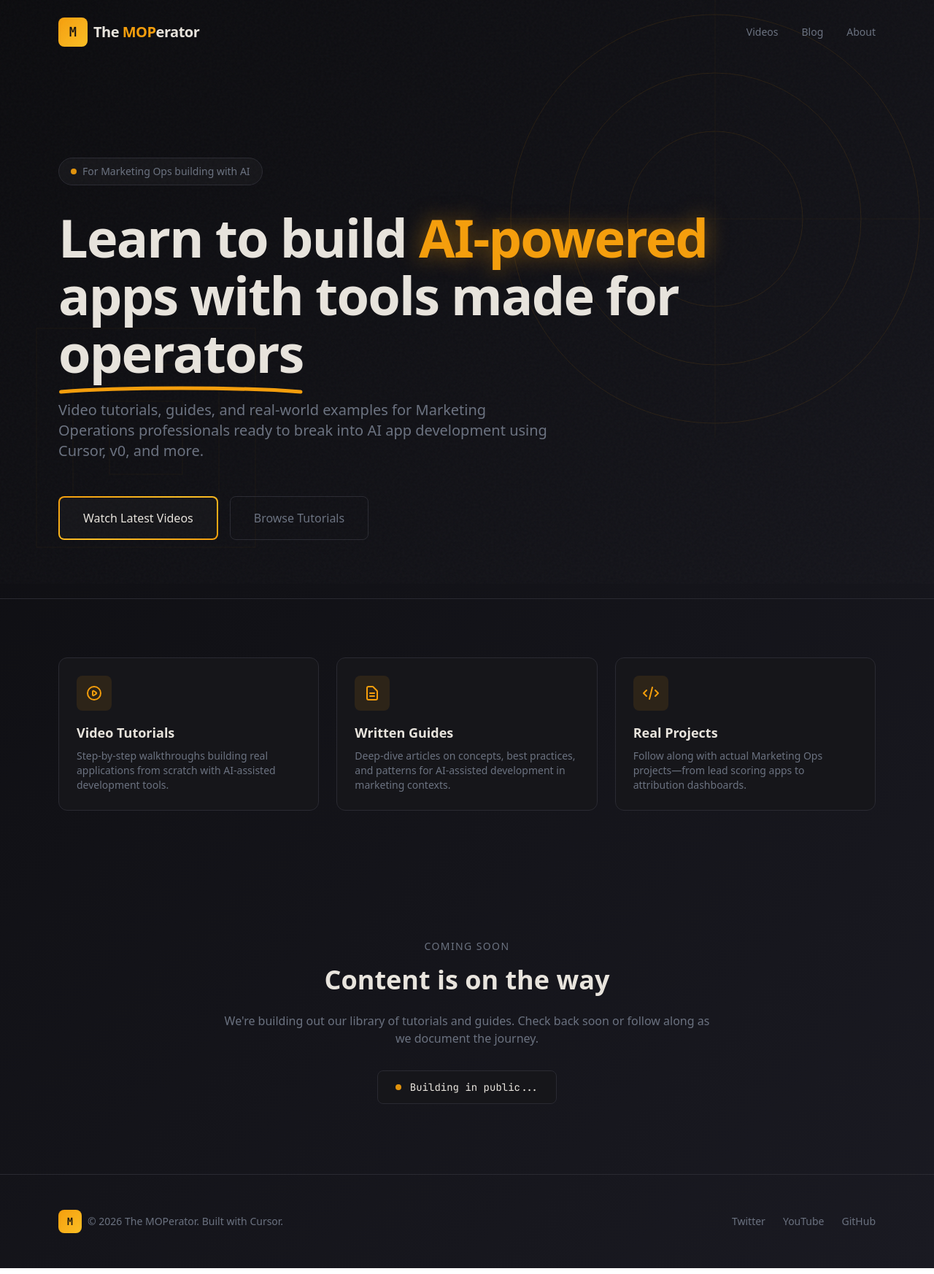
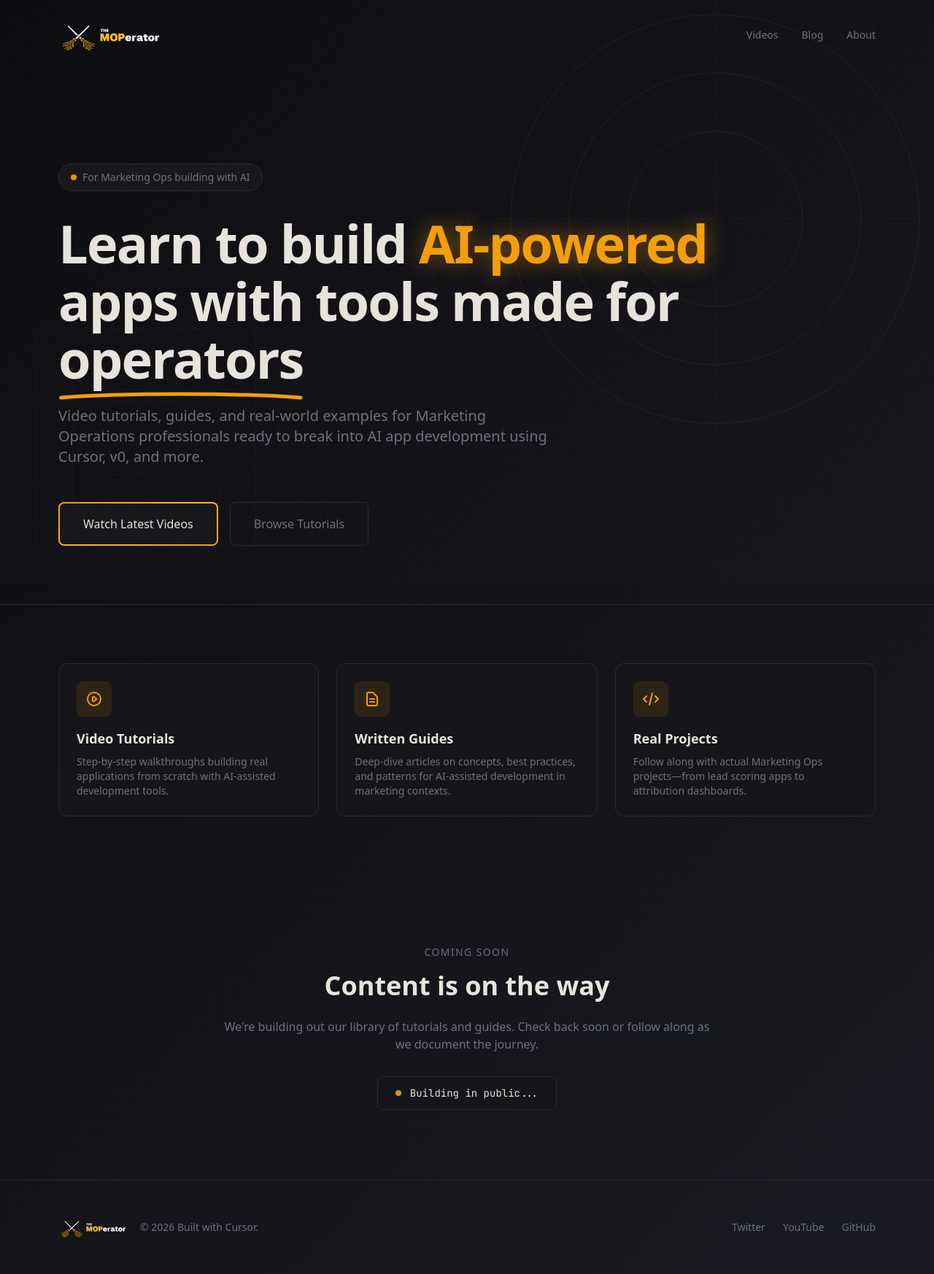
Before and after one commit to joe-reitz/moperator, a Next.js app: page / in a window 1280 px wide. Shown: the whole page at 73% size. Built offline with nearby package versions, Linux system fonts and the light colour scheme.

Commit message:
Add custom logo to nav and footer

```diff
--- a/src/app/page.tsx
+++ b/src/app/page.tsx
@@ -23,14 +23,13 @@ export default function Home() {
 
       {/* Navigation */}
       <nav className="relative z-10 flex items-center justify-between px-6 py-6 md:px-12 lg:px-20">
-        <div className="flex items-center gap-2">
-          <div className="w-10 h-10 rounded-lg bg-gradient-to-br from-accent to-accent-secondary flex items-center justify-center">
-            <span className="text-background font-bold text-lg font-mono">M</span>
-          </div>
-          <span className="text-xl font-semibold tracking-tight">
-            The <span className="text-accent">MOP</span>erator
-          </span>
-        </div>
+        <a href="/" className="flex items-center">
+          <img
+            src="/logo.svg"
+            alt="The MOPerator"
+            className="h-10 md:h-12 w-auto"
+          />
+        </a>
         <div className="hidden md:flex items-center gap-8 text-sm">
           <a href="#videos" className="text-muted hover:text-foreground transition-colors">
             Videos
@@ -273,14 +272,14 @@ export default function Home() {
       {/* Footer */}
       <footer className="relative z-10 px-6 md:px-12 lg:px-20 py-12 border-t border-border">
         <div className="max-w-7xl mx-auto flex flex-col md:flex-row items-center justify-between gap-4">
-          <div className="flex items-center gap-2">
-            <div className="w-8 h-8 rounded-lg bg-gradient-to-br from-accent to-accent-secondary flex items-center justify-center">
-              <span className="text-background font-bold text-sm font-mono">
-                M
-              </span>
-            </div>
+          <div className="flex items-center gap-4">
+            <img
+              src="/logo.svg"
+              alt="The MOPerator"
+              className="h-8 w-auto"
+            />
             <span className="text-sm text-muted">
-              © 2026 The MOPerator. Built with Cursor.
+              © 2026 Built with Cursor.
             </span>
           </div>
           <div className="flex items-center gap-6 text-sm text-muted">
```
Also changed, not shown: public/logo.svg (added).
